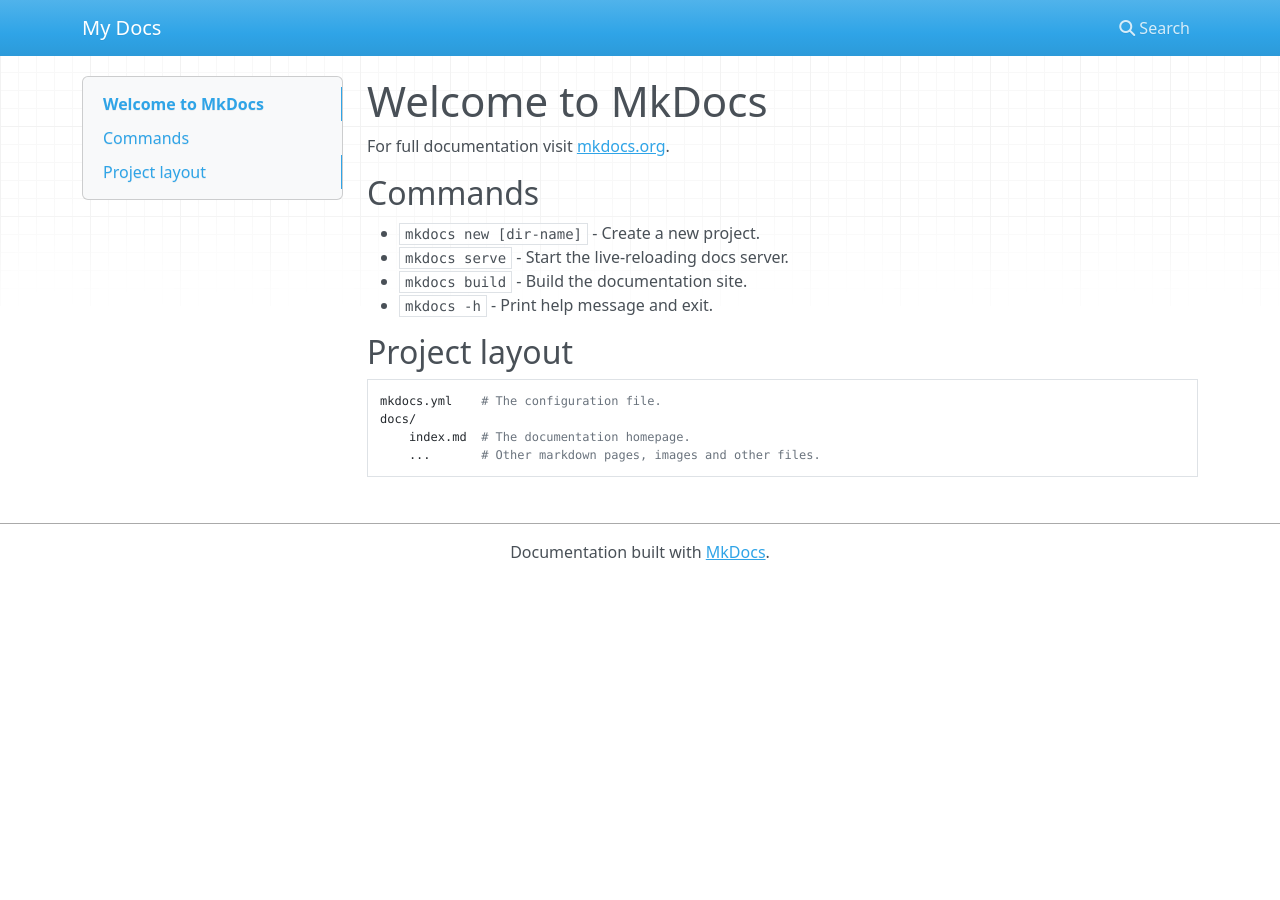
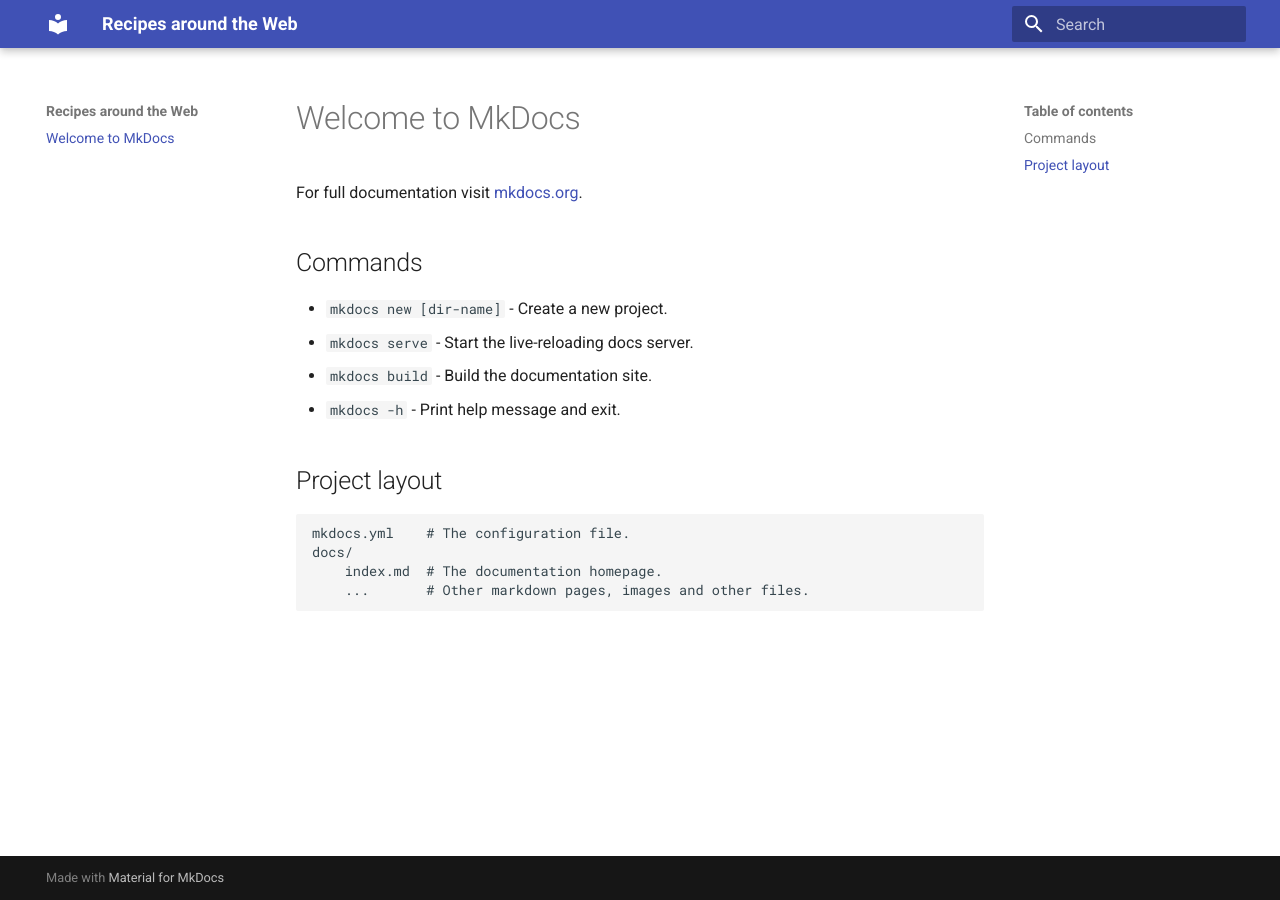
Before and after one commit to TimyStream/recipes-around-the-web, an MkDocs documentation site: the page built from docs/index.md, in a window 1280 px wide. Built offline with MkDocs 1.6.1 and Material for MkDocs 9.7.7, drawn with Linux system fonts in a browser that asks for light colours; nearby versions of some CDN libraries.

Commit message:
changed website name and added material theme

```diff
--- a/mkdocs.yml
+++ b/mkdocs.yml
@@ -1 +1,3 @@
-site_name: My Docs
+site_name: Recipes around the Web
+theme:
+  name: material
```
